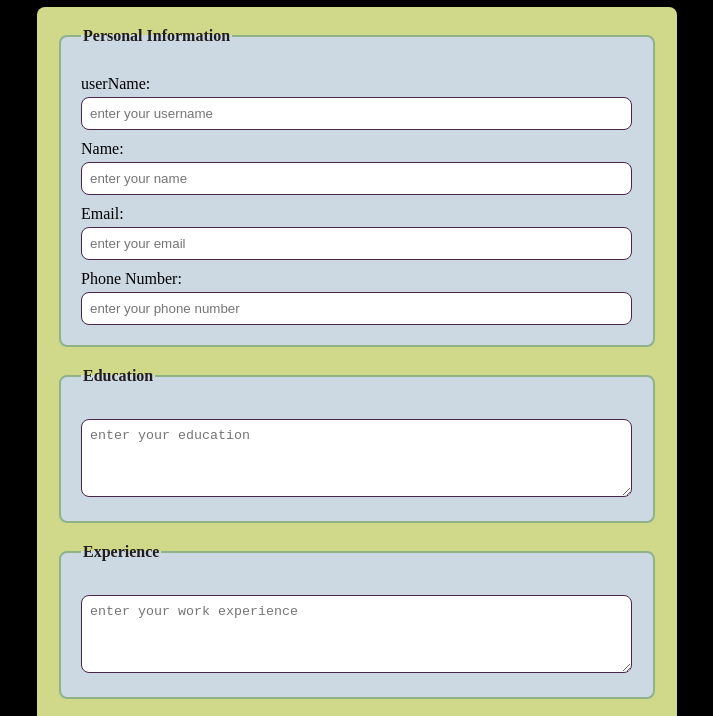
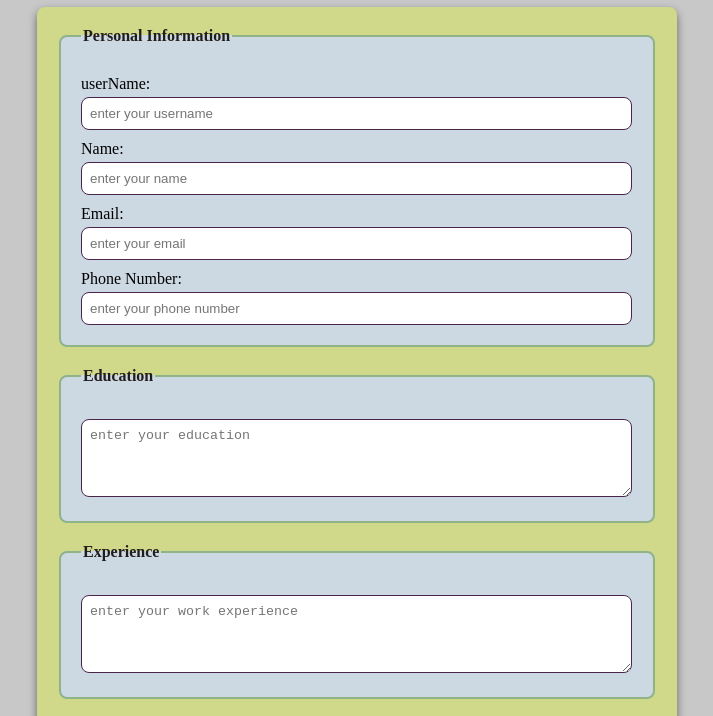
Before and after one commit to shaheryarshah/milestone-5, a plain HTML site: page index.html in a window 1280 px wide. Shown: the part 73-789 px from the top of the page, without its empty margins (283-996 px from the left). Drawn offline with Linux system fonts and the light colour scheme.

Commit message:
Update style.css

```diff
--- a/style.css
+++ b/style.css
@@ -5,7 +5,7 @@ body {
     font-family: 'Times New Roman', Times, serif;
     margin: 20px;
     padding: 0;
-    background-color: rgb(0, 0, 0);
+    background-color: rgb(200, 200, 200);
 }
 
 form {
```
